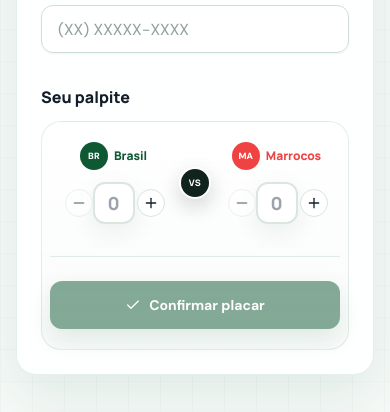
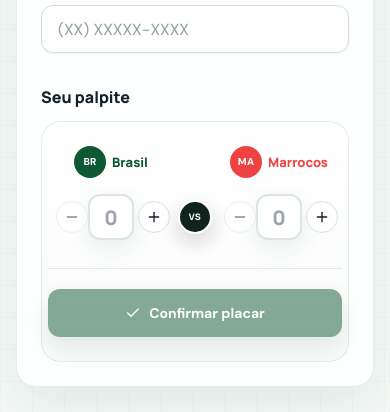
Before and after one commit to alexandrefreitass/bolao-copa-2026, a React (Vite) app in the folder apps/web/: page / in a window 390 px wide. Shown: the part 1420-1832 px from the top of the page. Built offline with nearby package versions, Linux system fonts and the light colour scheme; no server answers; the HTML template or start-up script is replaced by a standard one.

Commit message:
style: refina placar no mobile

```diff
--- a/apps/web/src/components/ScoreSelectorComponent.jsx
+++ b/apps/web/src/components/ScoreSelectorComponent.jsx
@@ -22,19 +22,19 @@ const ScoreControl = ({ label, abbreviation, score, onChange, disabled, team })
   };
 
   return (
-    <div className="flex min-w-0 flex-col items-center">
-      <div className="mb-3 flex items-center gap-1.5 sm:mb-5 sm:gap-2.5">
-        <span className={`flex h-7 w-7 items-center justify-center rounded-full text-[9px] font-extrabold tracking-wide sm:h-9 sm:w-9 sm:text-[11px] ${
+    <div className="flex min-w-0 flex-col items-center justify-center">
+      <div className="mb-4 flex min-h-8 items-center justify-center gap-1.5 sm:mb-5 sm:gap-2.5">
+        <span className={`flex h-8 w-8 shrink-0 items-center justify-center rounded-full text-[10px] font-extrabold tracking-wide sm:h-9 sm:w-9 sm:text-[11px] ${
           isBrazil ? 'bg-primary text-white' : 'bg-destructive text-white'
         }`}>
           {abbreviation}
         </span>
-        <span className={`font-[Manrope] text-xs font-extrabold sm:text-lg ${isBrazil ? 'text-primary' : 'text-destructive'}`}>
+        <span className={`font-[Manrope] text-[13px] font-extrabold leading-none sm:text-lg ${isBrazil ? 'text-primary' : 'text-destructive'}`}>
           {label}
         </span>
       </div>
 
-      <div className="grid grid-cols-[26px_42px_26px] items-center gap-0.5 sm:grid-cols-[44px_76px_44px] sm:gap-2.5">
+      <div className="grid grid-cols-[28px_46px_28px] items-center justify-center gap-1 sm:grid-cols-[44px_76px_44px] sm:gap-2.5">
         <Button
           type="button"
           variant="outline"
@@ -42,9 +42,9 @@ const ScoreControl = ({ label, abbreviation, score, onChange, disabled, team })
           disabled={disabled || numericScore <= 0}
           onClick={() => setScore(numericScore - 1)}
           aria-label={`Diminuir placar do ${label}`}
-          className="h-7 w-7 rounded-full border-border bg-white shadow-none sm:h-11 sm:w-11"
+          className="h-8 w-8 rounded-full border-border bg-white p-0 shadow-none sm:h-11 sm:w-11"
         >
-          <Minus className="h-4 w-4" />
+          <Minus className="h-3.5 w-3.5 sm:h-4 sm:w-4" />
         </Button>
 
         <input
@@ -56,7 +56,7 @@ const ScoreControl = ({ label, abbreviation, score, onChange, disabled, team })
           onChange={handleInput}
           disabled={disabled}
           aria-label={`Placar do ${label}`}
-          className="h-[42px] w-[42px] rounded-xl border-2 border-primary/15 bg-white text-center font-[Manrope] text-lg font-extrabold text-foreground shadow-[0_8px_24px_hsl(var(--primary)/0.08)] outline-none transition-all focus:border-primary/45 focus:ring-4 focus:ring-primary/10 disabled:cursor-not-allowed disabled:opacity-50 sm:h-[76px] sm:w-[76px] sm:rounded-2xl sm:text-3xl"
+          className="h-[46px] w-[46px] rounded-xl border-2 border-primary/15 bg-white text-center font-[Manrope] text-xl font-extrabold text-foreground shadow-[0_8px_24px_hsl(var(--primary)/0.08)] outline-none transition-all focus:border-primary/45 focus:ring-4 focus:ring-primary/10 disabled:cursor-not-allowed disabled:opacity-50 sm:h-[76px] sm:w-[76px] sm:rounded-2xl sm:text-3xl"
           placeholder="0"
         />
 
@@ -67,9 +67,9 @@ const ScoreControl = ({ label, abbreviation, score, onChange, disabled, team })
           disabled={disabled || numericScore >= 20}
           onClick={() => setScore(numericScore + 1)}
           aria-label={`Aumentar placar do ${label}`}
-          className="h-7 w-7 rounded-full border-border bg-white shadow-none sm:h-11 sm:w-11"
+          className="h-8 w-8 rounded-full border-border bg-white p-0 shadow-none sm:h-11 sm:w-11"
         >
-          <Plus className="h-4 w-4" />
+          <Plus className="h-3.5 w-3.5 sm:h-4 sm:w-4" />
         </Button>
       </div>
     </div>
@@ -80,8 +80,8 @@ const ScoreSelectorComponent = ({ brasilScore, marrocosScore, onBrasilChange, on
   const isSubmitDisabled = disabled || brasilScore === '' || marrocosScore === '';
 
   return (
-    <div className="rounded-[1.25rem] border border-primary/10 bg-gradient-to-b from-white to-primary/[0.025] px-2 py-5 sm:px-8 sm:py-9">
-      <div className="mx-auto grid max-w-2xl grid-cols-[1fr_32px_1fr] items-center gap-0.5 sm:grid-cols-[1fr_56px_1fr] sm:gap-5">
+    <div className="rounded-[1.25rem] border border-primary/10 bg-gradient-to-b from-white to-primary/[0.025] px-1.5 py-6 sm:px-8 sm:py-9">
+      <div className="mx-auto grid max-w-2xl grid-cols-[1fr_34px_1fr] items-end gap-1 sm:grid-cols-[1fr_56px_1fr] sm:items-center sm:gap-5">
         <ScoreControl
           label="Brasil"
           abbreviation="BR"
@@ -91,7 +91,7 @@ const ScoreSelectorComponent = ({ brasilScore, marrocosScore, onBrasilChange, on
           disabled={disabled}
         />
 
-        <div className="mx-auto flex h-8 w-8 items-center justify-center rounded-full border-2 border-white bg-foreground font-[Manrope] text-[9px] font-extrabold uppercase tracking-wider text-white shadow-[0_8px_20px_hsl(var(--foreground)/0.18)] sm:h-14 sm:w-14 sm:border-4 sm:text-xs">
+        <div className="mx-auto mb-1.5 flex h-[34px] w-[34px] items-center justify-center rounded-full border-2 border-white bg-foreground font-[Manrope] text-[9px] font-extrabold uppercase tracking-wider text-white shadow-[0_8px_20px_hsl(var(--foreground)/0.18)] sm:mb-0 sm:h-14 sm:w-14 sm:border-4 sm:text-xs">
           VS
         </div>
 
@@ -106,7 +106,7 @@ const ScoreSelectorComponent = ({ brasilScore, marrocosScore, onBrasilChange, on
       </div>
 
       {onSubmit && (
-        <div className="mt-8 flex justify-center border-t border-border/70 pt-6">
+        <div className="mt-7 flex justify-center border-t border-border/70 pt-5 sm:mt-8 sm:pt-6">
           <Button onClick={onSubmit} disabled={isSubmitDisabled} size="lg" className="w-full sm:w-64">
             <Check className="h-4 w-4" />
             {disabled ? 'Processando...' : 'Confirmar placar'}
```
